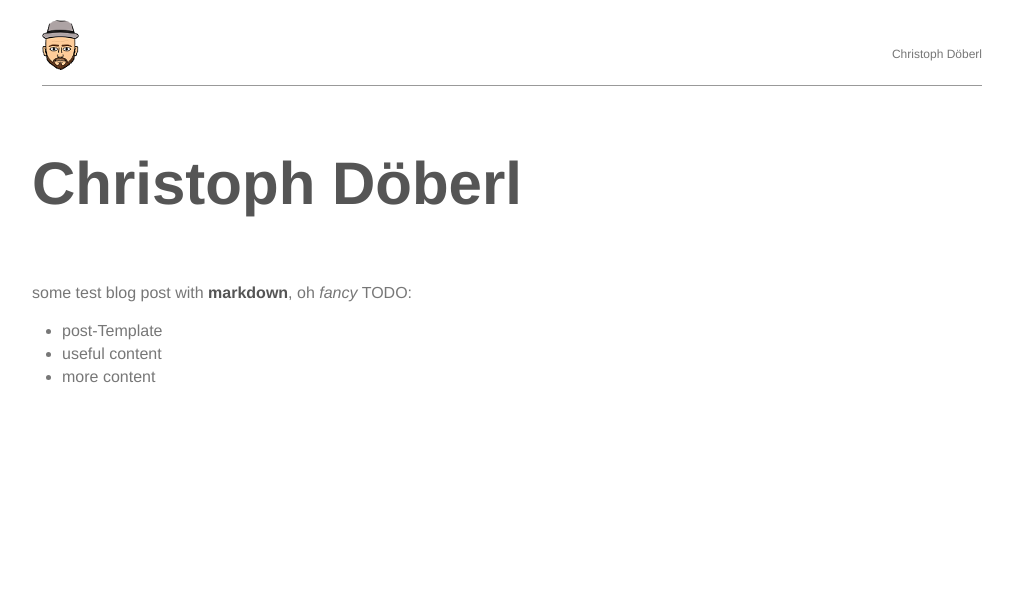
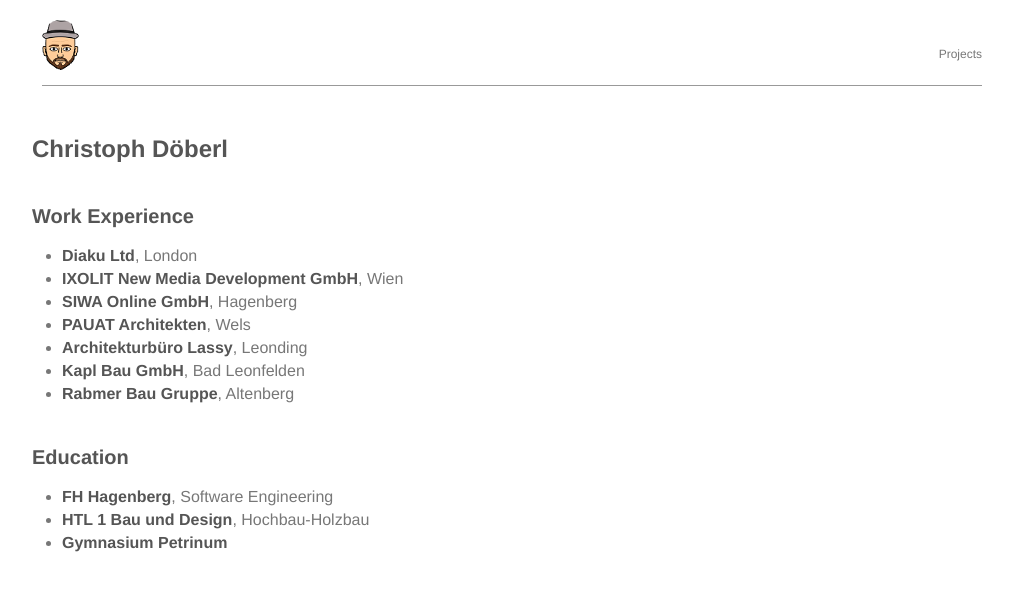
Before and after one commit to doebi/doebi.github.io, a Jekyll site: the page built from about.md, in a window 1280 px wide. Shown: the top 591 px of the page, without its empty margins (128-1141 px from the left). Built offline with Jekyll 4.4.1, drawn with Linux system fonts in a browser that asks for light colours; nearby versions of some CDN libraries.

Commit message:
about content

```diff
--- a/_includes/header.html
+++ b/_includes/header.html
@@ -1,9 +1,15 @@
 <div class="wrapper-masthead">
     <div class="container">
         <header class="masthead clearfix">
-            <a href="{{ site.baseurl }}/" class="site-avatar"><img src="{{ site.avatar }}" alt="{{ site.name }}" /></a>
+            <a href="{{ site.baseurl }}/" class="site-avatar">
+                <img src="{{ site.avatar }}" alt="{{ site.name }}" />
+            </a>
             <nav>
+                {% if page.about %}
+                <a href="{{ site.baseurl }}/projects">Projects</a>
+                {% else %}
                 <a href="{{ site.baseurl }}/about">Christoph Döberl</a>
+                {% endif %}
             </nav>
         </header>
     </div>
--- a/_layouts/page.html
+++ b/_layouts/page.html
@@ -4,7 +4,7 @@
 
 <article class="page">
 
-  <h1>{{ page.title }}</h1>
+  <h2>{{ page.title }}</h2>
 
   <div class="entry">
     {{ content }}
--- a/about.md
+++ b/about.md
@@ -1,10 +1,21 @@
 ---
 layout: page
 title: "Christoph Döberl"
+about: true
 ---
 
-some test blog post with **markdown**, oh *fancy*
-TODO:
-* post-Template
-* useful content
-* more content
+### Work Experience
+
+* [**Diaku Ltd**](https://diaku.com), London
+* [**IXOLIT New Media Development GmbH**](https://www.ixolit.com), Wien
+* [**SIWA Online GmbH**](https://www.siwa.at), Hagenberg
+* [**PAUAT Architekten**](http://pau.at), Wels
+* [**Architekturbüro Lassy**](http://lassy.at), Leonding
+* [**Kapl Bau GmbH**](http://kaplbau.at), Bad Leonfelden
+* [**Rabmer Bau Gruppe**](http://rabmer.at), Altenberg
+
+### Education
+
+* [**FH Hagenberg**](http://fh-hagenberg.at), Software Engineering
+* [**HTL 1 Bau und Design**](http://htl1.at), Hochbau-Holzbau
+* [**Gymnasium Petrinum**](http://www.petrinum.at)
--- a/style.scss
+++ b/style.scss
@@ -296,7 +296,7 @@
 }
 
 .home {
-    width: 500px;
+    width: 440px;
     margin-left: auto;
     margin-right: auto;
     margin-top: 5%;
```
